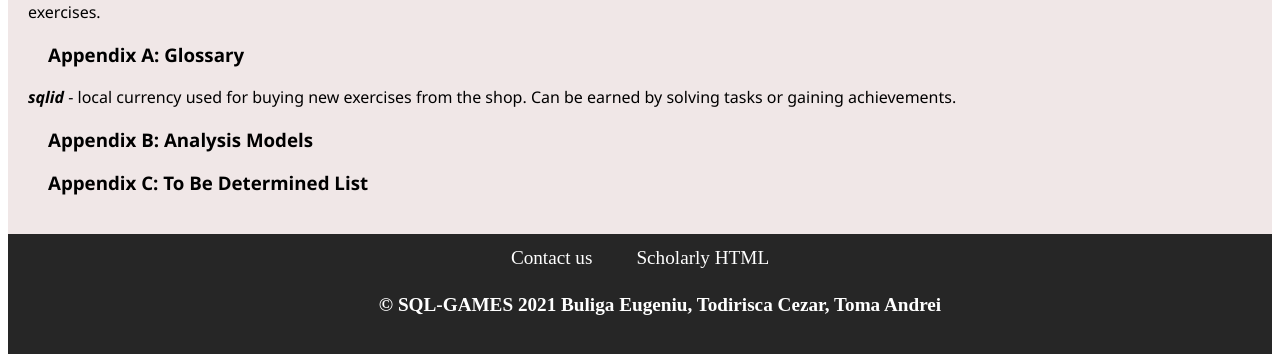
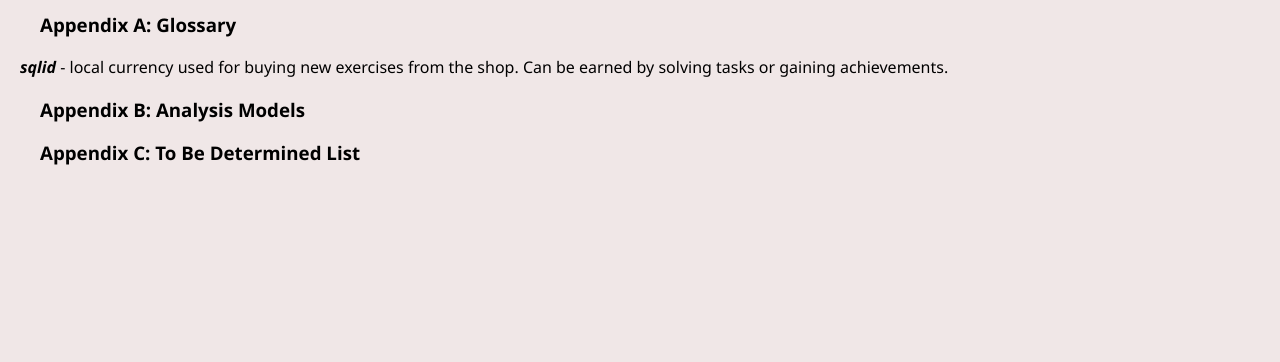
Before and after one commit to Ca3zsar/SQL-Games, a PHP site: page /scholarlyhtml.html in a window 1280 px wide. Shown: the part 2964-3326 px from the top of the page. After the commit the page ends 3129 px from the top, so only its background shows below. Run offline with PHP 8.4, Linux system fonts and the light colour scheme.

Commit message:
fixed design in scholarly

```diff
--- a/front-end/scholarlyhtml.html
+++ b/front-end/scholarlyhtml.html
@@ -5,7 +5,6 @@
     <title>Scholarly HTML</title>
     <meta charset="UTF-8">
     <link rel="stylesheet" href="styles/scholarly_style.css" />
-    <link rel="stylesheet" href="styles/footer.css" />
 
 </head>
 
@@ -213,14 +212,6 @@
         </section>
 
     </article>
-
-
-    <footer class="footer-bar">
-        <a href="#">Contact us</a>
-        <a href="scholarlyhtml.html">Scholarly HTML</a>
-        <h4>© SQL-GAMES 2021 Buliga Eugeniu, Todirisca Cezar, Toma Andrei</h4>
-    </footer>
-
 </body>
 
 </html>
--- a/front-end/styles/scholarly_style.css
+++ b/front-end/styles/scholarly_style.css
@@ -1,3 +1,8 @@
+body{
+    margin:0;
+    padding:0;
+}
+
 article{
     background-color: rgb(240, 231, 231);
     font-family:'Segoe UI', Tahoma, Geneva, Verdana, sans-serif;
```
